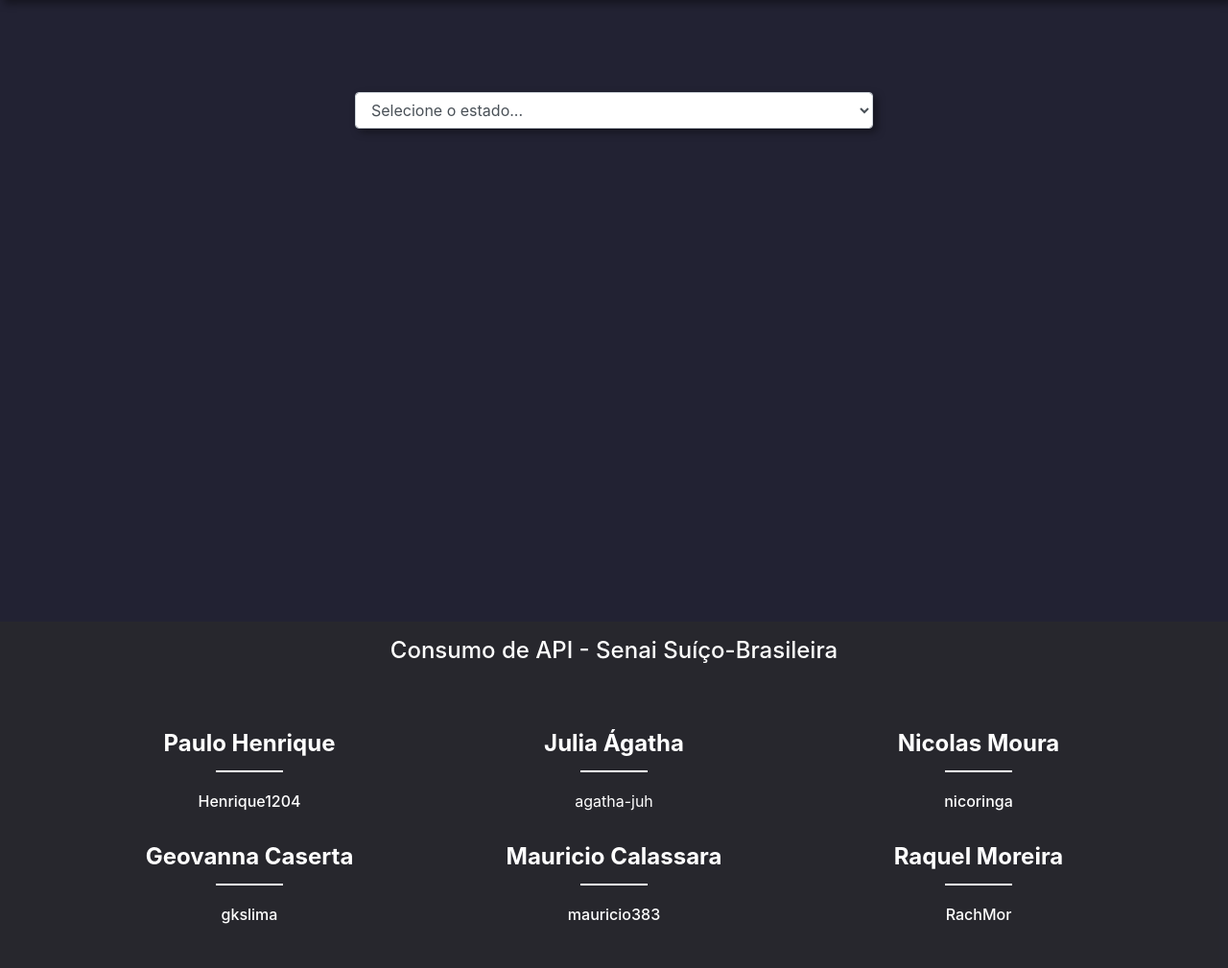
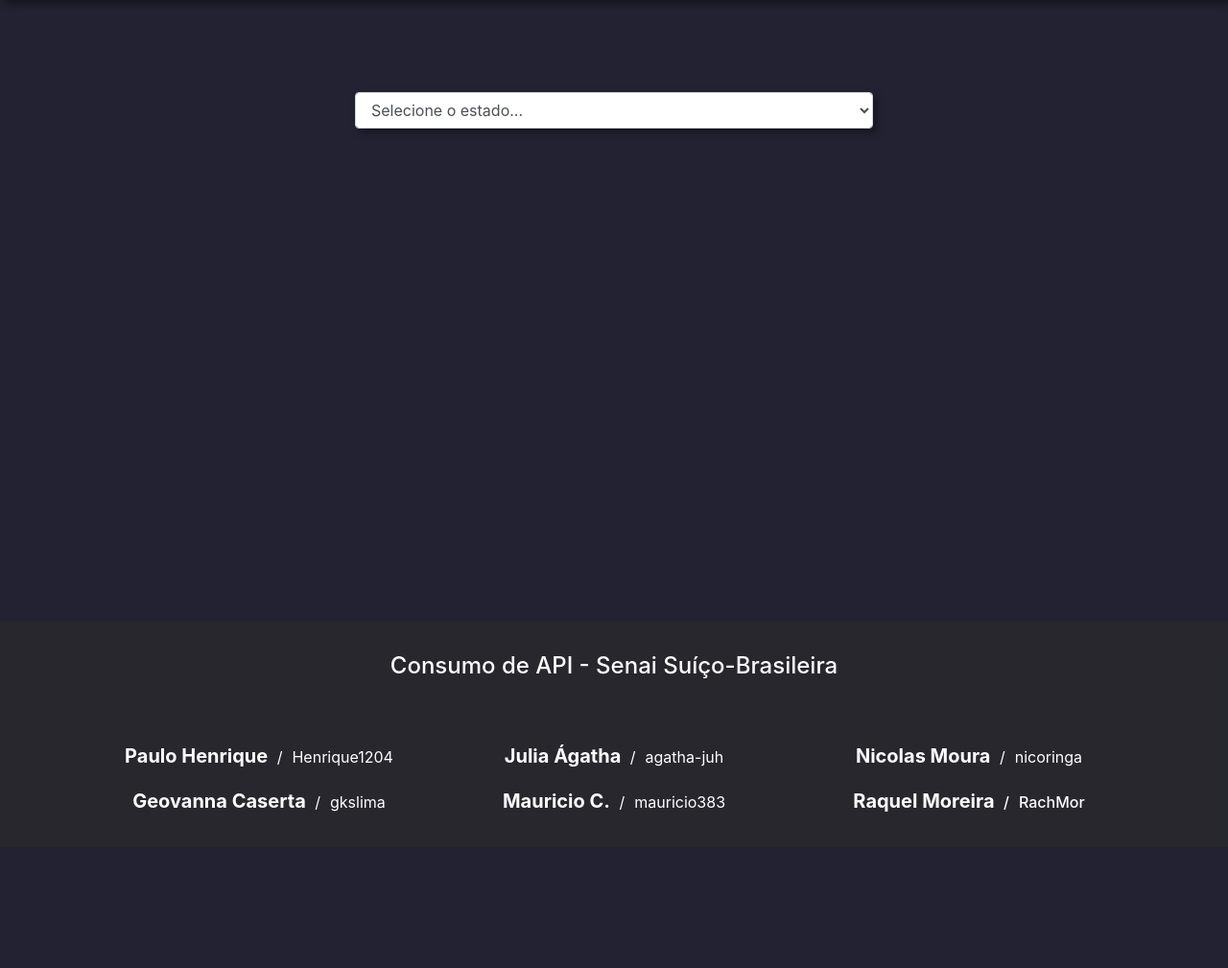
Before and after one commit to raquel-moreira-costa/projeto-api-clima, a plain HTML site: page index.html in a window 1280 px wide. Shown: the part 72-1081 px from the top of the page at 96% size. After the commit the page ends 955 px from the top, so only its background shows below. Drawn offline with nearby package versions, Linux system fonts and the light colour scheme.

Commit message:
Ajustar footer e mais

```diff
--- a/css/style.css
+++ b/css/style.css
@@ -146,8 +146,8 @@ footer {
 }
 
 footer li span {
-    font-size: 24px;
-    font-weight: bold;
+    font-size: 20px;
+    font-weight: 700;
 }
 
 @media (max-width: 576px) {
@@ -156,11 +156,20 @@ footer li span {
     }
 }
 
-footer li span::after {
-    content: "";
-    width: 70px;
-    height: 2px;
-    margin: 10px auto;
-    background-color: currentColor;
-    display: block;
+footer li a::before {
+    content: "/";
+    margin: 0 10px 3px 5px;
+    display: inline-block;
 }
+
+
+@media (max-width: 768px) {
+    footer li a::before {
+        content: "";
+        width: 70px;
+        height: 2px;
+        margin: 16px auto;
+        background-color: currentColor;
+        display: block;
+    }
+}
--- a/index.html
+++ b/index.html
@@ -4,7 +4,7 @@
     <meta charset="UTF-8">
     <meta name="description" content="API climática para consulta da temperatura nas principais capitais brasileiras: São Paulo, Rio de Janeiro, Curitiba...">
     <meta property="og:type" content="website">
-    <meta property="og:title" content="Clima Capital">
+    <meta property="og:title" content="Clima Brasil">
     <meta property="og:description" content="API climática para consulta da temperatura nas principais capitais brasileiras: São Paulo, Rio de Janeiro, Curitiba...">
     <meta name="viewport" content="width=device-width, initial-scale=1.0">
     <!-- CSS -->
@@ -14,11 +14,11 @@
     <script src="js/script.js" defer></script>
     <!-- Favicon -->
     <link rel="shortcut icon" href="favicon.ico">
-    <title>Clima-Capital</title>
+    <title>Clima Brasil</title>
 </head>
 <body>
     <header class="p-2 cor-fundo sombra">
-        <h1 class="h1 text-white text-center">Clima-Capital</h1>
+        <h1 class="h1 text-white text-center">Clima Brasil</h1>
     </header>
 
     <main class="container mt-5 pt-5">
@@ -110,31 +110,31 @@
         </div>
     </main>
 
-    <footer class="cor-fundo text-white p-2 text-center">
+    <footer class="cor-fundo text-white p-4 text-center">
         <h1 class="h4 p-2 mb-5">Consumo de API - Senai Suíço-Brasileira</h1>
         <div class="container">
-            <ul class=" row  centralizar list-unstyled">
-                <li class="col-md-4 col-6 py-2 mb-2">
+            <ul class=" row  centralizar list-unstyled m-0">
+                <li class="col-lg-4 col-6 py-2">
                     <span class="contribuidores">Paulo Henrique</span>
-                    <a href="https://github.com/henrique1204" class="text-white h6" target="_blank">Henrique1204</a>
+                    <a href="https://github.com/henrique1204" class="text-white" target="_blank">Henrique1204</a>
                 </li>
-                <li class="col-md-4 col-6 py-2 mb-2">
+                <li class="col-lg-4 col-6 py-2">
                     <span class="contribuidores">Julia Ágatha</span>
                     <a href="https://github.com/agatha-juh" class="text-white" target="_blank">agatha-juh</a>
                 </li>
-                <li class="col-md-4 col-6 py-2 mb-2">
+                <li class="col-lg-4 col-6 py-2">
                     <span class="contribuidores">Nicolas Moura</span>
-                    <a href="https://github.com/nicoringa" class="text-white h6" target="_blank">nicoringa</a>
+                    <a href="https://github.com/nicoringa" class="text-white" target="_blank">nicoringa</a>
                 </li>
-                <li class="col-md-4 col-6 py-2 mb-2">
+                <li class="col-lg-4 col-6 py-2">
                     <span class="contribuidores">Geovanna Caserta</span>
-                    <a href="https://github.com/gkslima" class="text-white h6" target="_blank">gkslima</a>
+                    <a href="https://github.com/gkslima" class="text-white" target="_blank">gkslima</a>
                 </li>
-                <li class="col-md-4 col-6 py-2 mb-2">
-                    <span class="contribuidores">Mauricio Calassara</span>
-                    <a href="https://github.com/mauricio383" class="text-white h6" target="_blank">mauricio383</a>
+                <li class="col-lg-4 col-6 py-2">
+                    <span class="contribuidores">Mauricio C.</span>
+                    <a href="https://github.com/mauricio383" class="text-white" target="_blank">mauricio383</a>
                 </li>
-                <li class="col-md-4 col-6 py-2 mb-2">
+                <li class="col-lg-4 col-6 py-2">
                     <span class="contribuidores">Raquel Moreira</span>
                     <a href="https://github.com/RachMor" class="text-white h6" target="_blank">RachMor</a>
                 </li>
--- a/js/script.js
+++ b/js/script.js
@@ -172,7 +172,7 @@ function fazerRequisicao (url, tituloCidade, valor) {
     })
     .catch((e) => {
         // Erros na busca
-        titulo.innerText = "Clima-Capital";
+        titulo.innerText = "Clima Brasil";
         body.className = "";
         ativarItem(erro);
     })
@@ -194,7 +194,7 @@ function buscarDados(elemento) {
     } else {
         desativarItem(erro);
         desativarItens(cards);
-        titulo.innerText = "Clima-Capital";
+        titulo.innerText = "Clima Brasil";
         body.className = "";
     }
 }
```
